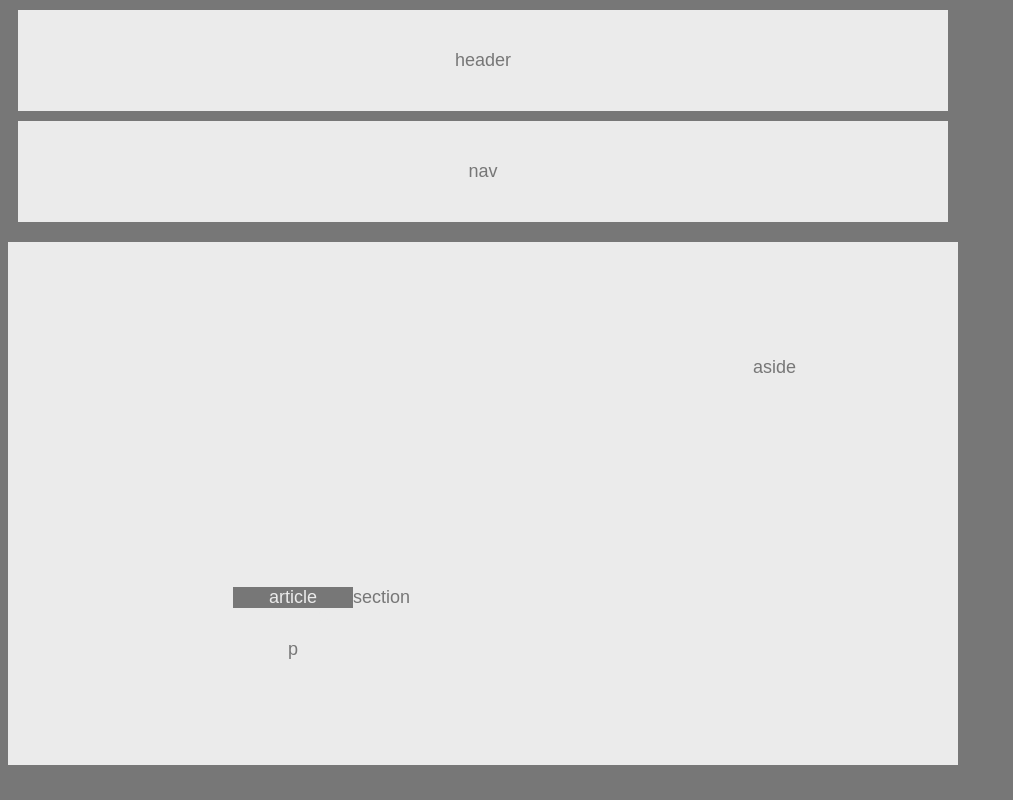
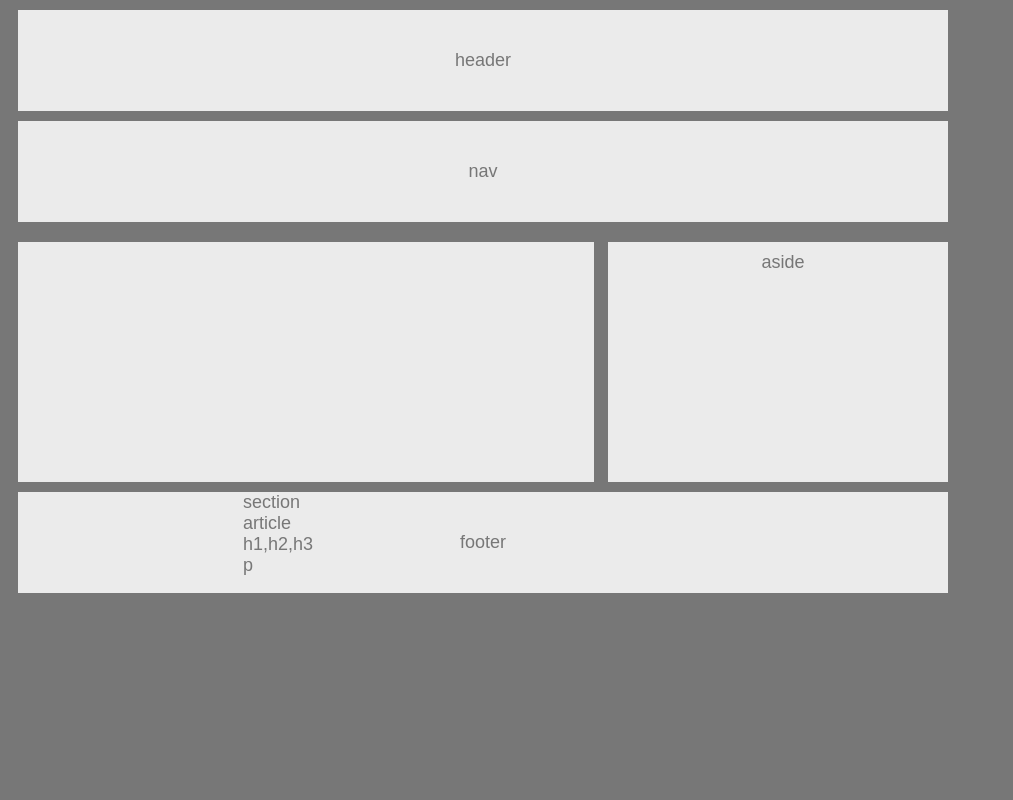
Before and after one commit to DanielSchauer/HW-Wireframe, a plain HTML site: page index.html in a window 1280 px wide. Shown: the top 800 px of the page, without its empty margins (0-1013 px from the left). Drawn offline with Linux system fonts and the light colour scheme.

Commit message:
wireframe

```diff
--- a/index.html
+++ b/index.html
@@ -6,7 +6,7 @@
     <meta name="viewport" content="width=device-width, initial-scale=1.0">
     <meta http-equiv="X-UA-Compatible" content="ie=edge">
     <link rel="stylesheet" type="text/css" href="style.css">
-    <title>Skeleton</title>
+    <title>Building a WireFrame</title>
 </head>
 
 <body>
@@ -25,7 +25,7 @@
     <section class="clearfix">
         <aside>
             aside
-        </aside>
+            </aside>
         <section id="section">
             section
             <section id="article">
--- a/style.css
+++ b/style.css
@@ -12,8 +12,8 @@ header {
 footer {
     background: #ebebeb;
     padding: 40px;
-    margin: 285px;
-    margin-bottom: 10px;
+    margin-top: 10px;
+    margin-bottom: 0px;
     margin-left: 10px;
     margin-right: 10px;
     display: block;
@@ -36,27 +36,40 @@ nav {
 
 }
 
+/* 1st is top, 2nd is right, 3rd is down, 4th is left */
 
-
-.clearfix::after {
-
+    .clearfix {
+    /*
     content: "";
     display: block;
     clear: both;
-
+    */
+    padding: 0px 0px 0px 0px;
+    margin: 0px;
+    margin-bottom: 0px;
+    margin-left: 0px;
+    margin-right: 0px;
+    width: 0px
 }
 
 
 aside {
     background: #ebebeb;
-    float: right;
+
     margin: 0px;
     margin-bottom: 10px;
-    margin-left: 10px;
+    margin-left: 600px;
     margin-right: 10px;
-    padding: 115px 152px;
+    padding-top: 10px;
+    padding-bottom: 230px;
+    padding-left: 100px ;
+    padding-right: 90px ;
     text-align: center;
-    height: 20px
+    height: 0px;
+    width: 150px;
+    float: left
+
+
 
 }
 
@@ -73,7 +86,8 @@ article {
     color: #ebebeb;
     background: #777;
     padding: 60px 0px;
-    text-align: center
+    text-align: center;
+    width: 250px
 
 
 }
@@ -89,16 +103,16 @@ body {
 
 
 #article {
-    color: #ebebeb;
+    color: #777;
     background: #777;
-    float: left;
     text-align: center;
     margin: 0px;
     margin-bottom: 0px;
     margin-left: 0px;
     margin-right: 0px;
     padding: 0px 0px;
-    width: 120px
+    width: 0px;
+    height: 0px;
 
 
 
@@ -107,16 +121,15 @@ body {
 }
 
 #h1,h2,h3 {
-    color: #ebebeb;
-    background: #777;
-    float: left;
+    color: #777;
     text-align: center;
     margin: 0px;
     margin-bottom: 0px;
     margin-left: 0px;
     margin-right: 0px;
-    padding: 20px 50px;
-    width: 100px;
+    padding: 0px 0px;
+    width: 0px;
+    height: 0px
 
 
 
@@ -131,9 +144,15 @@ margin: 0px;
 margin-bottom: 10px;
 margin-left: 10px;
 margin-right: 10px;
-padding: 85px 215px;
-float: left;
-text-align: center
+padding: 0px ;
+padding-left: 225px ;
+padding-right: 350px ;
+padding-top: 50px ;
+padding-bottom: 190px ;
+text-align: center;
+width: 1px;
+height: 0px;
+
 
 
 
@@ -147,9 +166,11 @@ text-align: center
 #p {
 
     color: #777;
-    background: #ebebeb;
-    padding: 10px 30px;
-    text-align: center
+    padding: 0px 0px;
+    text-align: center;
+    width: 0px;
+    height: 0px;
+
 
 
 
```
